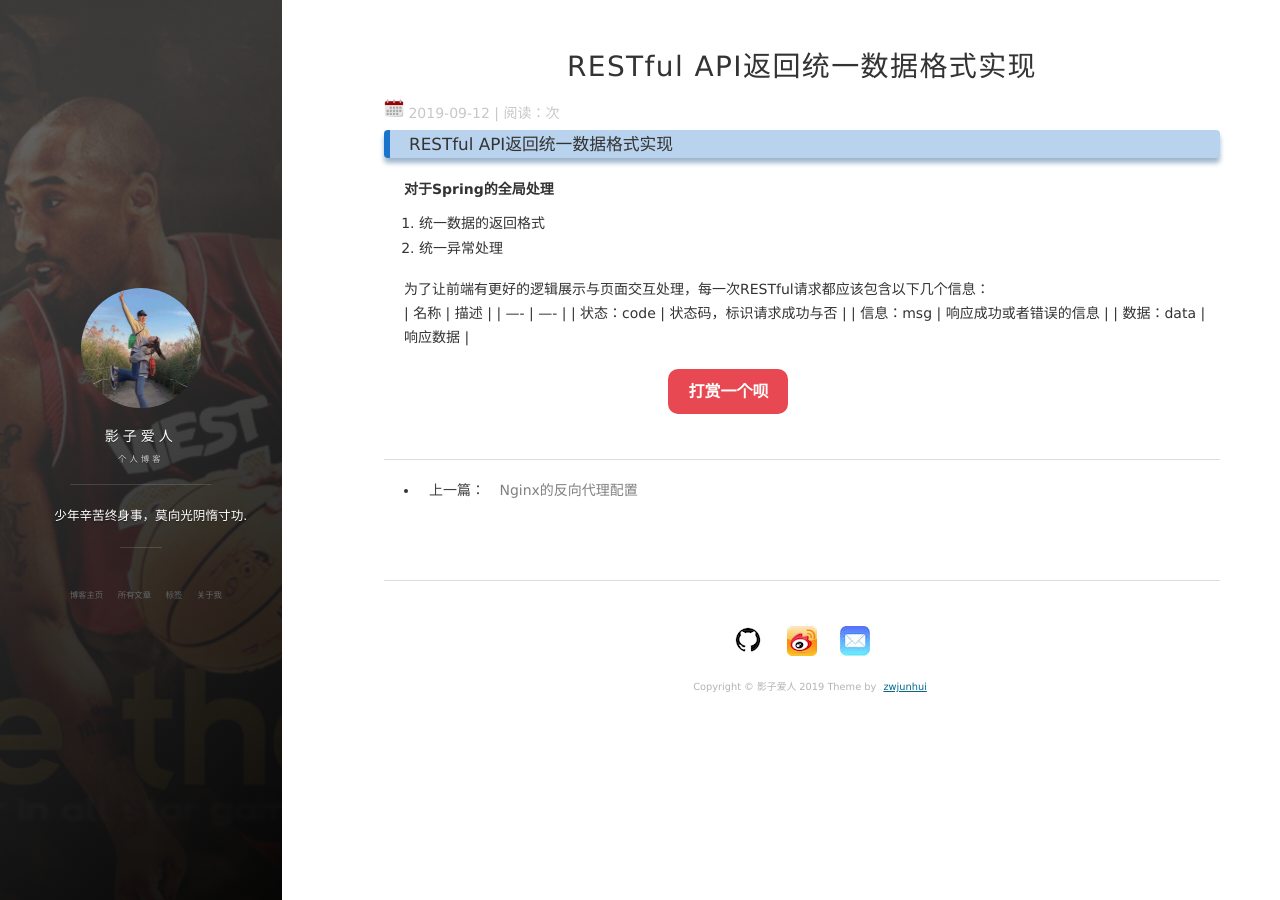
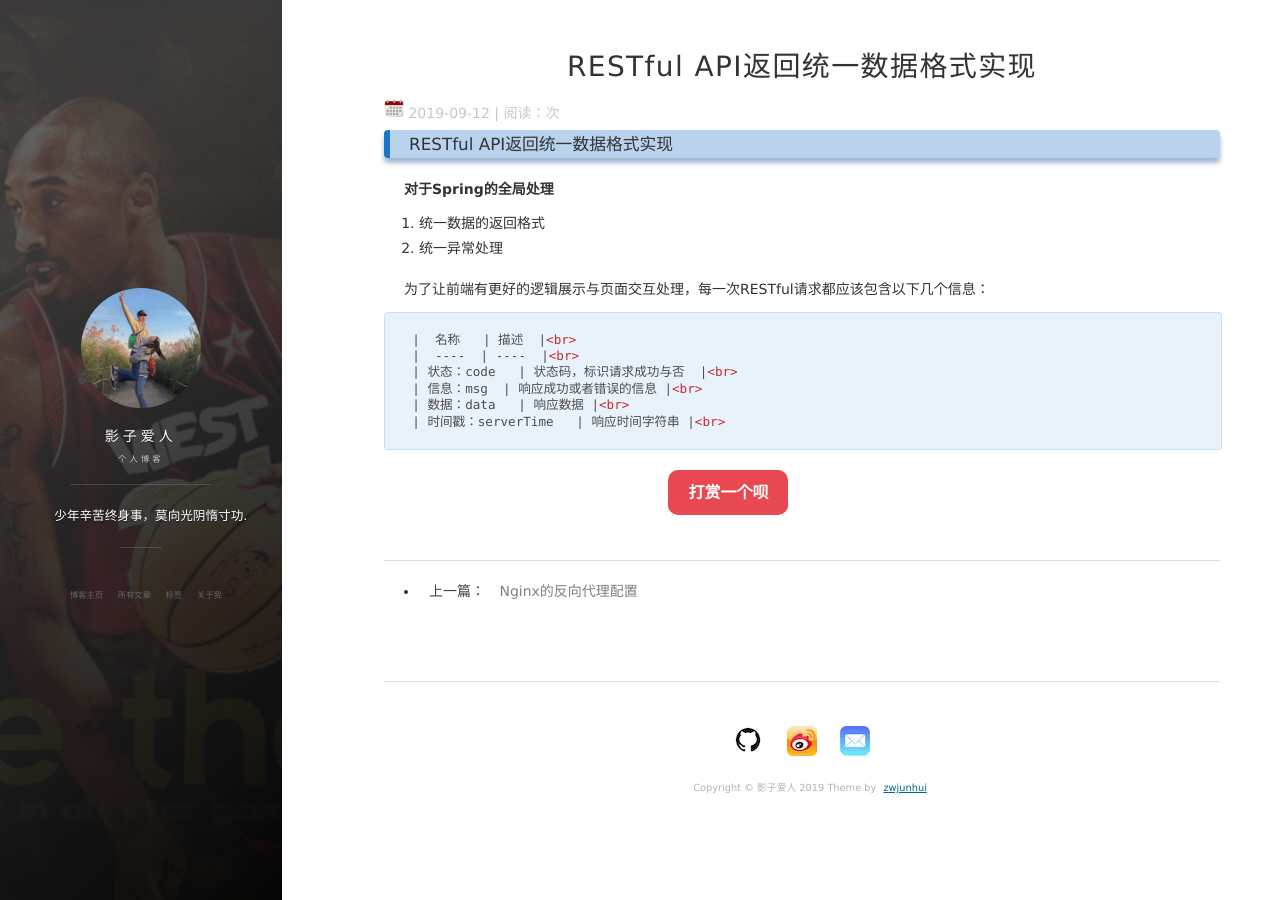
Before and after one commit to zwjunhui/personblog, a Jekyll site: the page built from _posts/2019-09-12-base.md, in a window 1280 px wide. Built offline with Jekyll 4.4.1, drawn with Linux system fonts in a browser that asks for light colours; nearby versions of some CDN libraries; comment, search, counter and statistics services are not loaded.

Commit message:
Update 2019-09-12-base.md

````diff
--- a/_posts/2019-09-12-base.md
+++ b/_posts/2019-09-12-base.md
@@ -11,8 +11,11 @@ tag: SpringBoot
 2. 统一异常处理
 
 为了让前端有更好的逻辑展示与页面交互处理，每一次RESTful请求都应该包含以下几个信息：<br>
-|  名称   | 描述  |
-|  ----  | ----  |
-| 状态：code   | 状态码，标识请求成功与否  |
-| 信息：msg  | 响应成功或者错误的信息 |
-| 数据：data   | 响应数据 |
+```javascript
+|  名称   | 描述  |<br>
+|  ----  | ----  |<br>
+| 状态：code   | 状态码，标识请求成功与否  |<br>
+| 信息：msg  | 响应成功或者错误的信息 |<br>
+| 数据：data   | 响应数据 |<br>
+| 时间戳：serverTime   | 响应时间字符串 |<br>
+```
````
